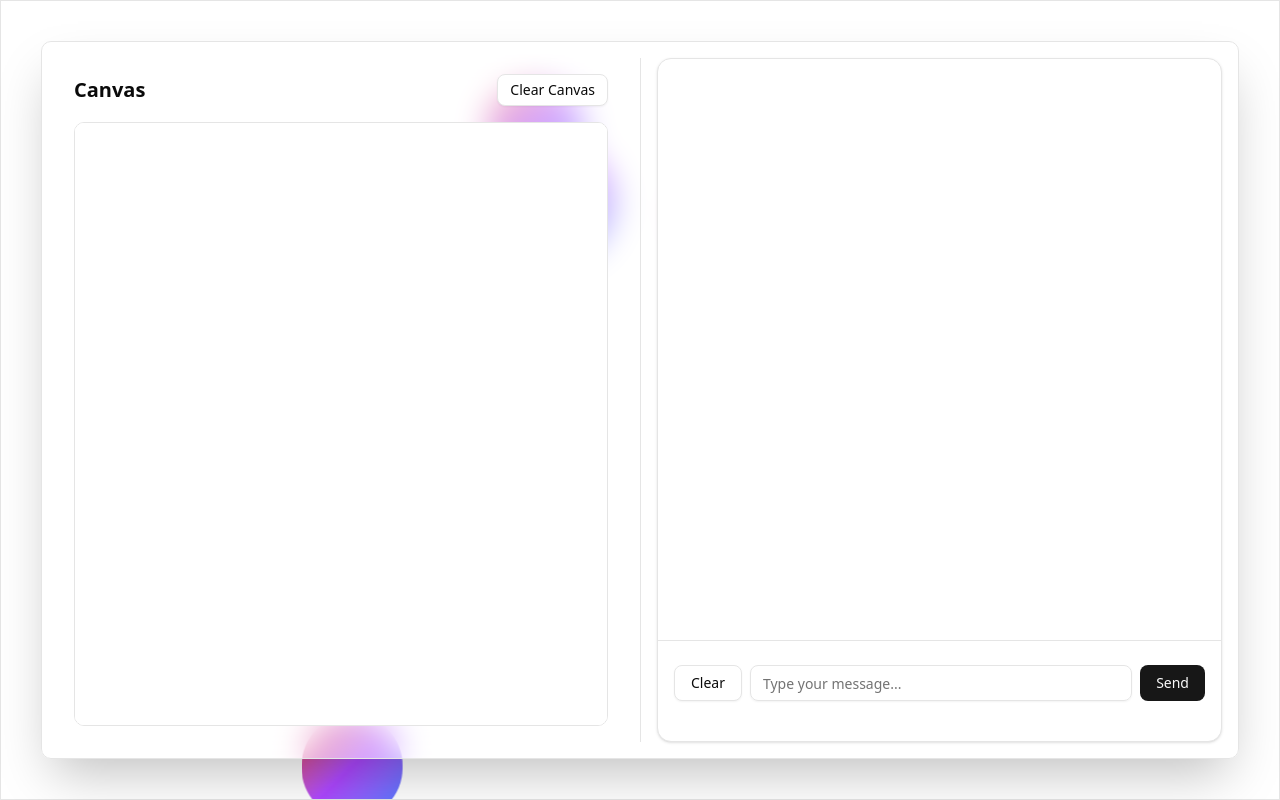
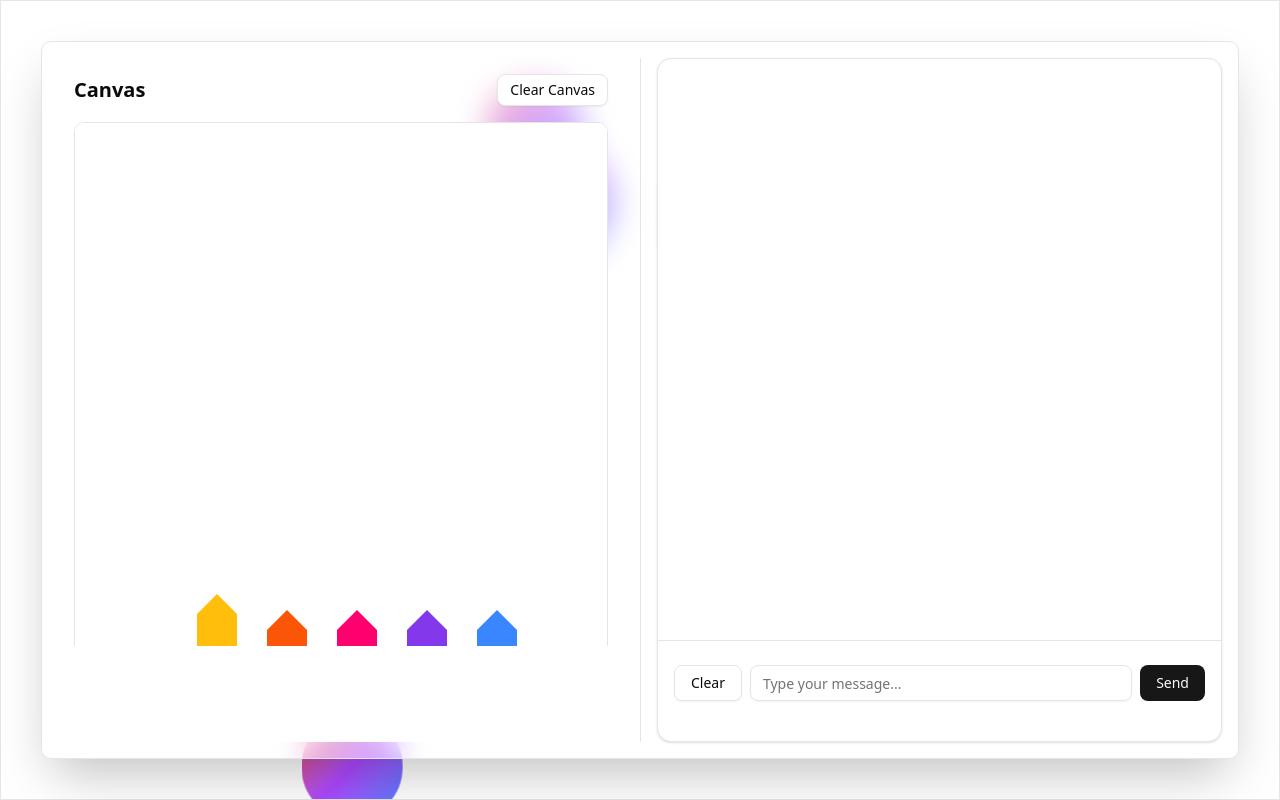
Before and after one commit to veerbal1/canvas-ai, a Next.js app: page / in a window 1280 px wide. Built offline with nearby package versions, Linux system fonts and the light colour scheme.

Commit message:
Added color pencils

```diff
--- a/features/canvas/components/Canvas.tsx
+++ b/features/canvas/components/Canvas.tsx
@@ -74,8 +74,8 @@ export const Canvas = forwardRef<CanvasRef, CanvasProps>((
         setContext(ctx);
       }
     }
-    // Depend on dimensions as well, in case they change and require redraw/refill
-  }, [width, height, lineWidth, strokeColor]);
+    // Only depend on dimensions and lineWidth for initial setup/refill
+  }, [width, height, lineWidth]);
 
   // Update context properties if props change AFTER initial setup
   useEffect(() => {
--- a/features/canvas/index.tsx
+++ b/features/canvas/index.tsx
@@ -2,11 +2,19 @@
 import { Separator } from "@/components/ui/separator";
 import { Canvas, type CanvasRef } from "./components";
 import { Chatbot } from "./components/Chatbot";
-import { useRef } from "react";
+import { useRef, useState } from "react";
 import { Button } from "@/components/ui/button";
+import { cn } from "@/lib/utils";
+
+// Define available colors
+const availableColors = [
+  "#ffbe0b", "#fb5607", "#ff006e", "#8338ec", "#3a86ff" // White acts as an eraser
+];
 
 export const CanvasAI = () => {
   const canvasRef = useRef<CanvasRef>(null);
+  // State for the selected drawing color
+  const [selectedColor, setSelectedColor] = useState<string>(availableColors[0]);
 
   const handleClearCanvas = () => {
     canvasRef.current?.clear();
@@ -19,7 +27,7 @@ export const CanvasAI = () => {
 
   return (
     <div className="w-full h-full bg-white/50 rounded-lg p-4 border backdrop-blur-lg shadow-2xl flex gap-4 overflow-hidden">
-      <div className="w-1/2 h-full p-4 flex flex-col gap-4">
+      <div className="w-1/2 h-full p-4 flex flex-col gap-4 relative">
         <div className="flex justify-between items-center flex-shrink-0">
           <h1 className="text-xl font-semibold">Canvas</h1>
           <Button variant="outline" size="sm" onClick={handleClearCanvas}>
@@ -29,12 +37,36 @@ export const CanvasAI = () => {
         <div className="flex-grow relative border rounded-lg overflow-hidden bg-white">
           <Canvas
             ref={canvasRef}
-            strokeColor="black"
+            strokeColor={selectedColor}
             className="absolute top-0 left-0 w-full h-full"
             width={1000}
             height={800}
           />
         </div>
+        <div className="absolute bottom-0 w-full h-48">
+          <div className="absolute bottom-0 w-full h-1/2 bg-white z-10"></div>
+          <div className="flex flex-wrap px-28 justify-center gap-2 pt-2 flex-shrink-0 absolute bottom-0 left-0 items-center w-full z-0">
+            {
+              availableColors.map((color) => (
+                <Pencil key={color} color={color} selected={selectedColor === color} onClick={() => setSelectedColor(color)} />
+              ))
+            }
+            {/* {availableColors.map((color) => (
+            <button
+              key={color}
+              onClick={() => setSelectedColor(color)}
+              title={color}
+              className={cn(
+                "w-6 h-6 rounded-full border-2 cursor-pointer transition-transform duration-100 ease-in-out",
+                color === "white" ? "border-gray-400" : "border-transparent",
+                selectedColor === color ? "ring-2 ring-offset-2 ring-blue-500 scale-110" : "hover:scale-110"
+              )}
+              style={{ backgroundColor: color }}
+            />
+          ))} */}
+          </div>
+        </div>
+
       </div>
       <Separator orientation="vertical" />
       <div className="w-1/2 h-full">
@@ -43,3 +75,12 @@ export const CanvasAI = () => {
     </div>
   );
 };
+
+const Pencil = ({ color = "black", onClick, selected }: { color: string, onClick: () => void, selected: boolean }) => {
+  return <div role="button" className={cn("flex flex-col items-center justify-center mx-auto cursor-pointer transition-transform hover:-translate-y-2", selected ? "-translate-y-4 hover:-translate-y-4" : "")} onClick={onClick}>
+    <div className="w-0 h-0 border-b-black border-[20px] border-t-transparent border-r-transparent border-l-transparent"
+      style={{ borderBottomColor: color }}
+    ></div>
+    <div className={cn("w-10 h-28")} style={{ backgroundColor: color }}></div>
+  </div>
+}
```
